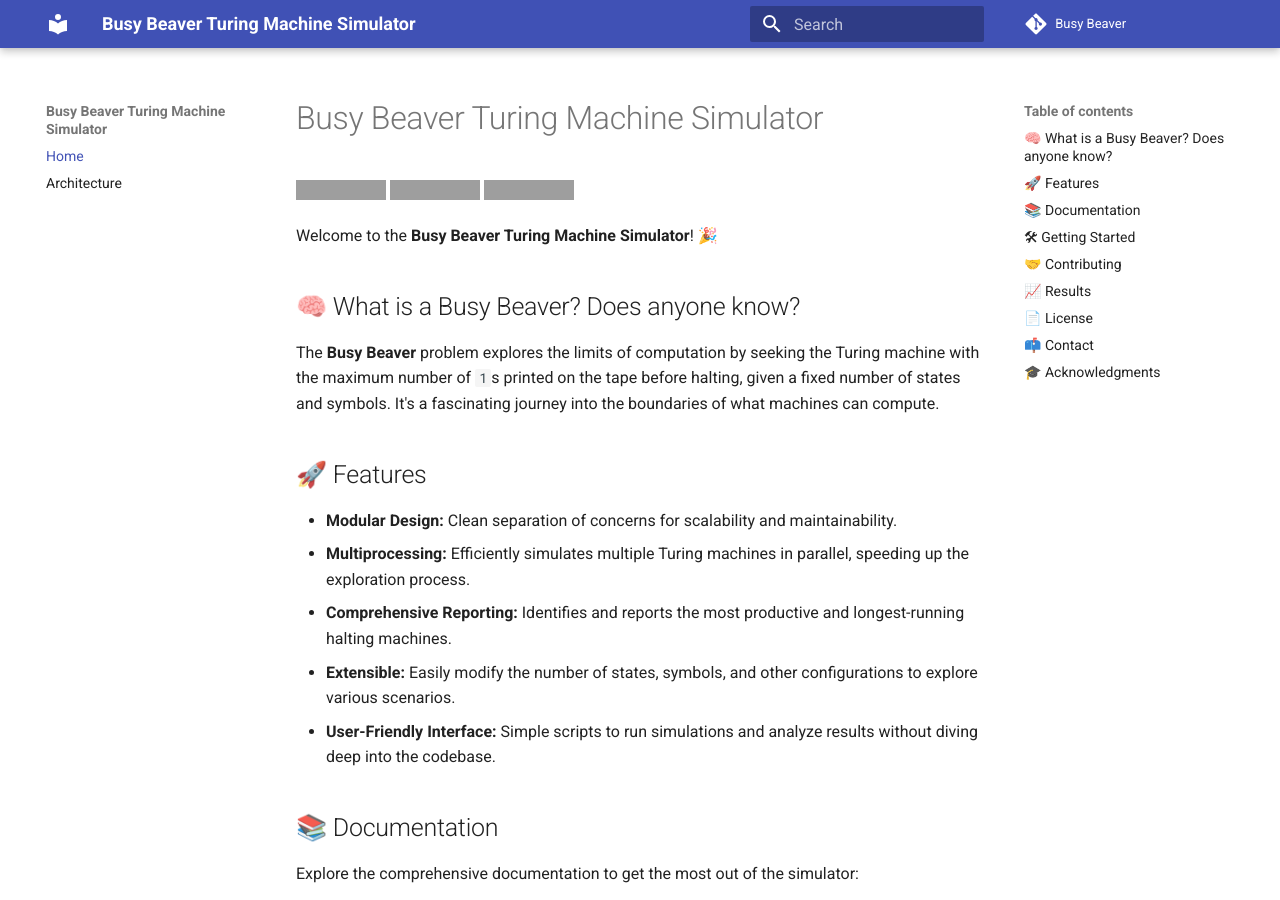
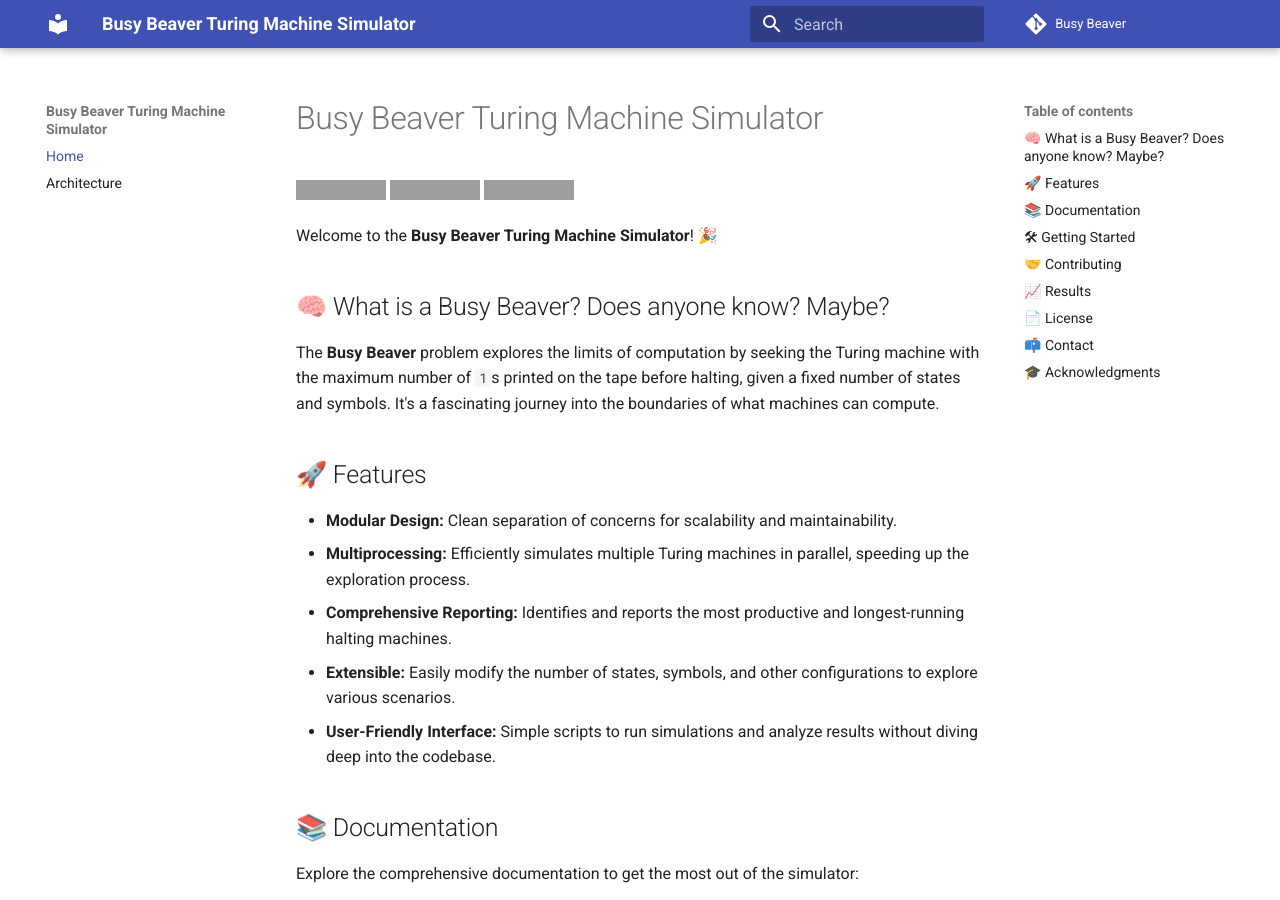
Before and after one commit to starolis/busy-beaver, an MkDocs documentation site: the page built from docs/index.md, in a window 1280 px wide and 900 px high. Built offline with MkDocs 1.6.1 and Material for MkDocs 9.7.7, drawn with Linux system fonts in a browser that asks for light colours; comment, search, counter and statistics services are not loaded; grey boxes are pictures that could not be loaded.

```diff
--- a/docs/index.md
+++ b/docs/index.md
@@ -6,7 +6,7 @@
 
 Welcome to the **Busy Beaver Turing Machine Simulator**! 🎉
 
-## 🧠 What is a Busy Beaver? Does anyone know?
+## 🧠 What is a Busy Beaver? Does anyone know? Maybe?
 
 The **Busy Beaver** problem explores the limits of computation by seeking the Turing machine with the maximum number of `1`s printed on the tape before halting, given a fixed number of states and symbols. It's a fascinating journey into the boundaries of what machines can compute.
 
```
